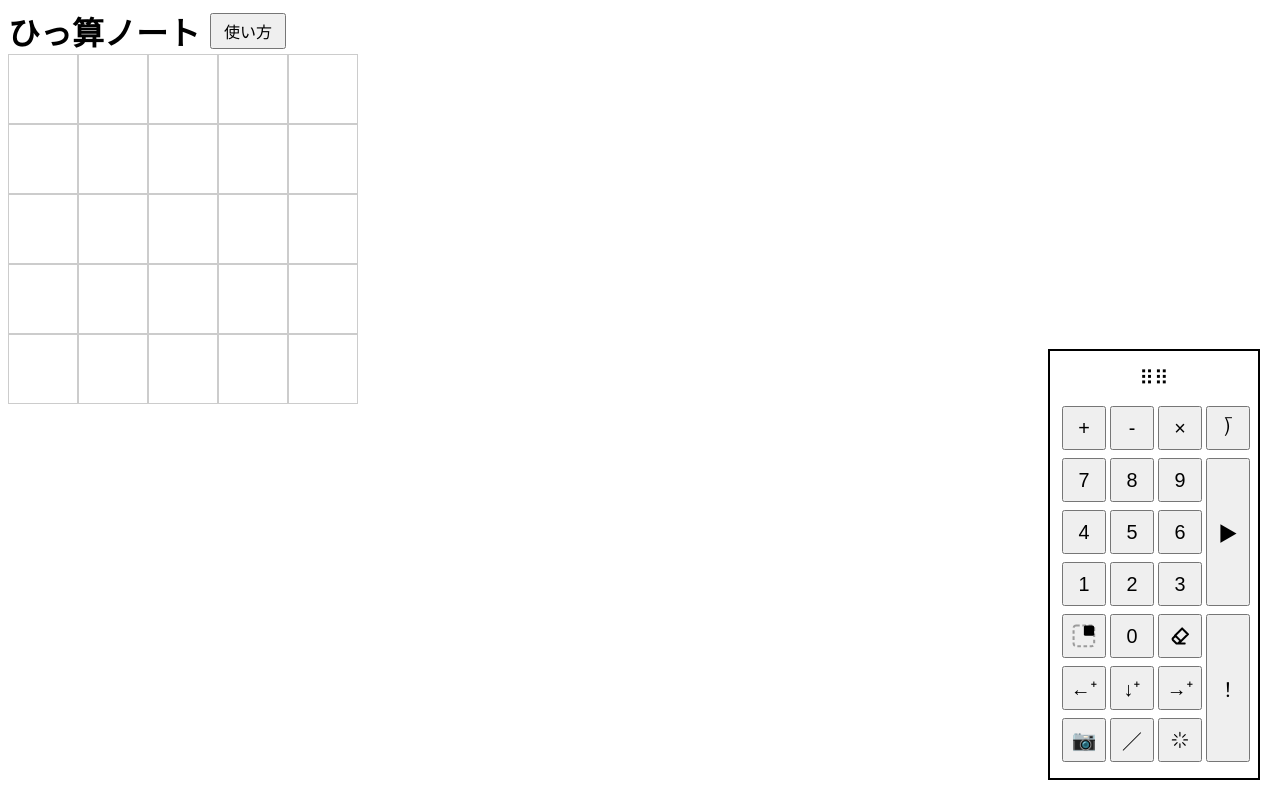
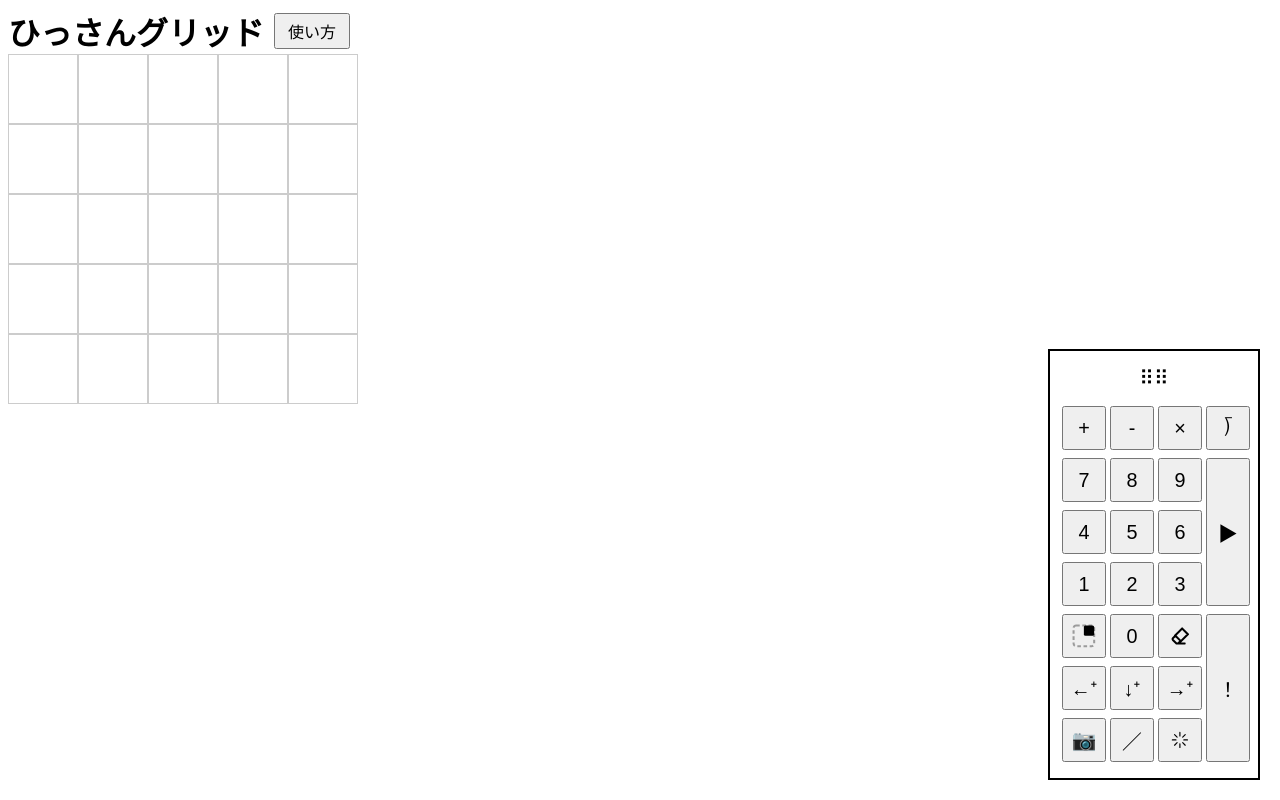
Before and after one commit to 0123takeda0123-star/CalculationGrid, a plain HTML site: page index.html in a window 1280 px wide. Drawn offline with Linux system fonts and the light colour scheme.

Commit message:
Change title from 'ひっ算ノート' to 'ひっさんグリッド'

```diff
--- a/index.html
+++ b/index.html
@@ -10,7 +10,7 @@
 
 <body>
   <div id="titleArea">
-    <h1>ひっ算ノート</h1>
+    <h1>ひっさんグリッド</h1>
     <button id="howToButton" onclick="openHowTo()">使い方</button>
   </div>
 
```
